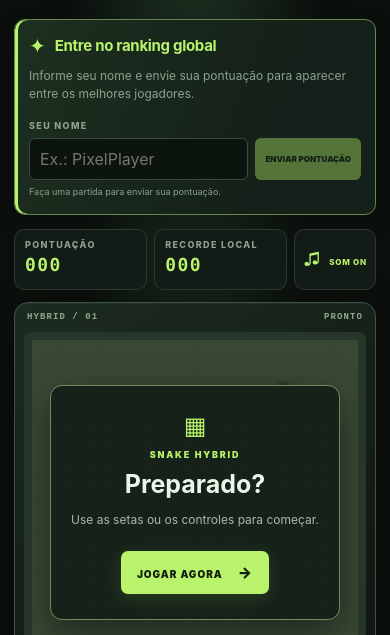
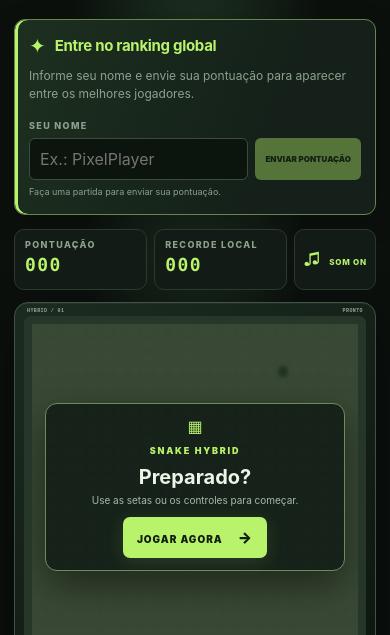
Before and after one commit to edutvz1-bike/snake-hybrid, a plain HTML site: page public/index.html in a window 390 px wide. Shown: the part 209-844 px from the top of the page. Drawn offline with Linux system fonts and the light colour scheme; no server answers.

Commit message:
Reduce game header to reveal play button

```diff
--- a/public/style.css
+++ b/public/style.css
@@ -236,3 +236,45 @@ body {
 .exit-button:active {
   background: #57302a;
 }
+
+
+/* Reduz bastante a faixa HYBRID / 01 para liberar espaço ao botão Jogar. */
+.screen-topline {
+  padding: 0 3px 3px;
+  font-size: 6px;
+  line-height: 1;
+  letter-spacing: .08em;
+  min-height: 8px;
+}
+.screen-frame {
+  padding-top: 6px;
+}
+@media (max-width: 760px) {
+  .screen-topline {
+    padding-bottom: 2px;
+    font-size: 5px;
+    min-height: 7px;
+  }
+  .overlay {
+    padding: 6px;
+  }
+  .overlay-card {
+    padding: 12px 12px;
+  }
+  .overlay-icon {
+    font-size: 16px;
+  }
+  .overlay-card h2 {
+    margin: 4px 0;
+    font-size: 20px;
+  }
+  .overlay-card p:not(.overlay-kicker) {
+    margin: 5px 0;
+    font-size: 10px;
+    line-height: 1.3;
+  }
+  .primary-button {
+    margin-top: 5px;
+    padding: 11px 14px;
+  }
+}
```
